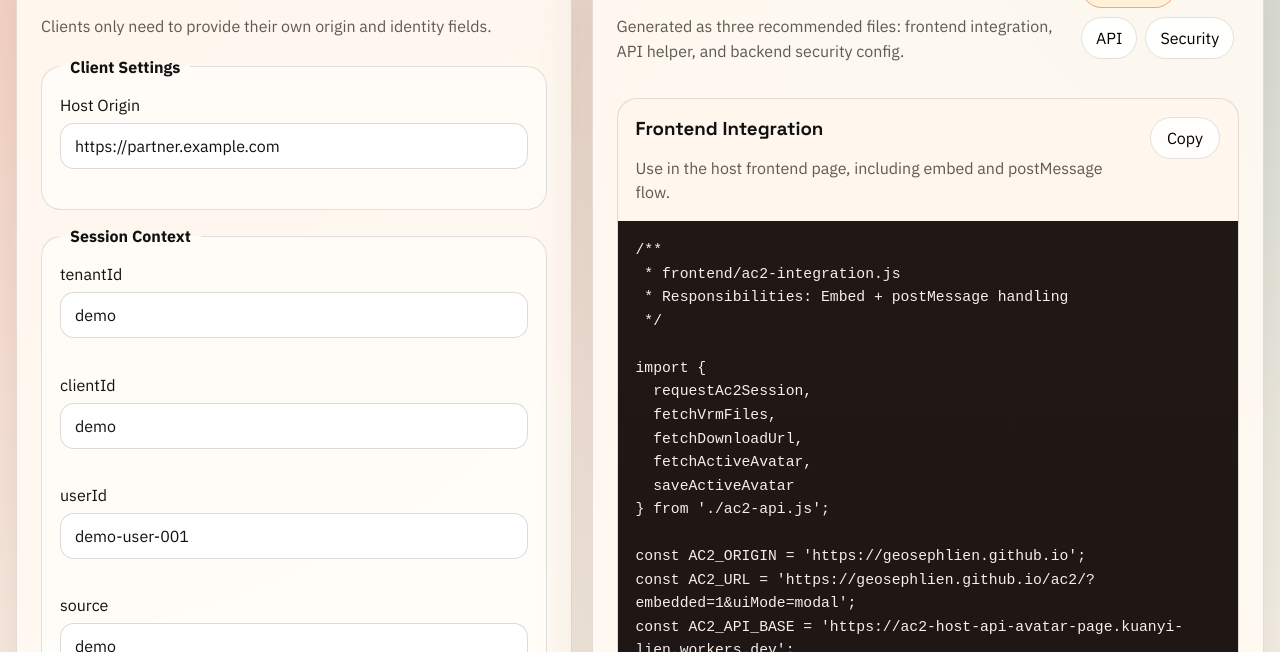
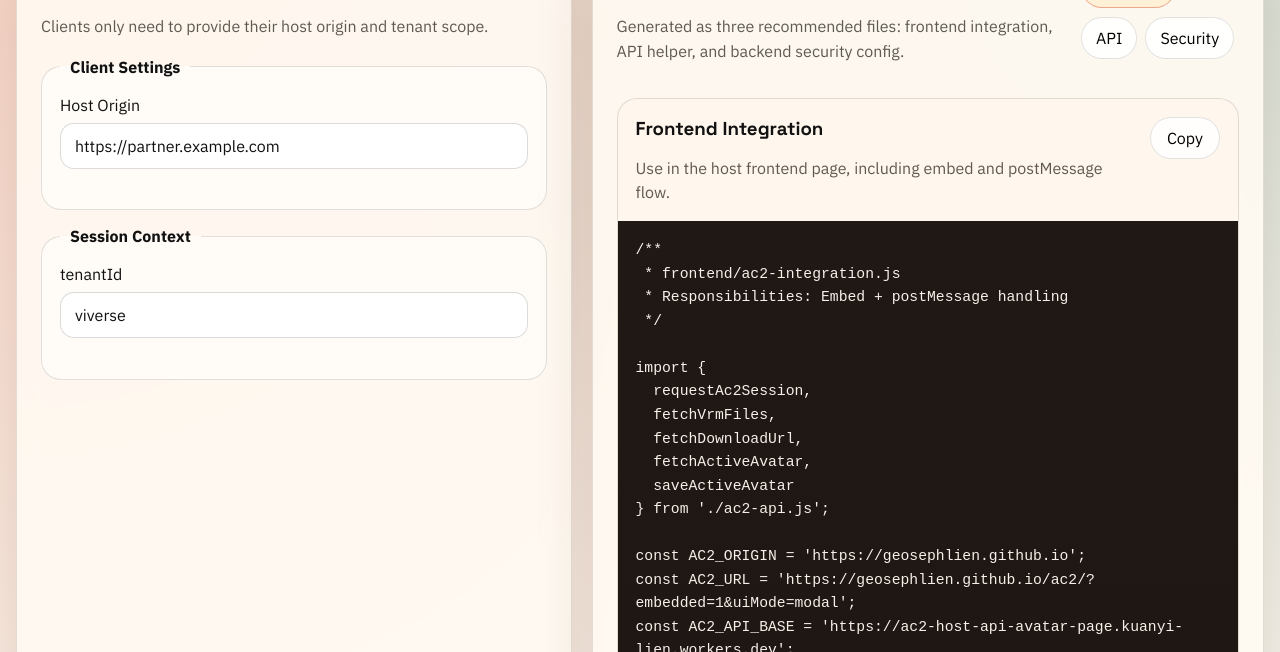
Before and after one commit to GeosephLien/register, a plain HTML site: page index.html in a window 1280 px wide. Shown: the part 148-800 px from the top of the page. Drawn offline with Linux system fonts and the light colour scheme.

Commit message:
fix session

```diff
--- a/app.js
+++ b/app.js
@@ -28,6 +28,15 @@
   );
 
   const editableFieldNames = ['hostOrigin', 'tenantId'];
+
+  function getFrameSource(hostOrigin) {
+    try {
+      const host = new URL(hostOrigin).hostname || 'partner-host';
+      return host.replace(/[^a-z0-9]+/gi, '-').replace(/^-|-$/g, '').toLowerCase() || 'partner-host';
+    } catch {
+      return 'partner-host';
+    }
+  }
 
   function getFormData() {
     const data = new FormData(form);
@@ -118,11 +127,32 @@ const CLIENT_CONTEXT = {
 };
 
 const FRAME_STYLE = {
-  source: '${values.appName.toLowerCase().replace(/\s+/g, '-')}',
+  source: '${getFrameSource(values.hostOrigin)}',
   placement: '${values.placement}',
+  breakpoint: 960,
   panelWidth: ${values.panelWidth},
   panelHeight: ${values.panelHeight},
-  panelRadius: ${values.panelRadius}
+  panelRadius: ${values.panelRadius},
+  mobilePanelWidth: null,
+  mobilePanelHeight: ${values.panelHeight},
+  mobilePanelRadius: 22,
+  padding: {
+    top: 32,
+    right: 32,
+    bottom: 32,
+    left: 32
+  },
+  mobilePadding: {
+    top: 16,
+    right: 0,
+    bottom: 16,
+    left: 0
+  },
+  backdrop: 'rgba(4, 7, 20, 0.58)',
+  backdropFilter: 'blur(12px)',
+  panelBackground: 'rgba(11, 14, 40, 0.96)',
+  frameBackground: '#050814',
+  border: '1px solid rgba(255, 255, 255, 0.18)'
 };
 
 let ac2Session = null;
@@ -339,14 +369,19 @@ function isTrustedAc2Event(event) {
 - Verify bearer session token signature and expiration on every protected endpoint.
 - Validate object key ownership against tenant scope before file operations.
 - Keep signed download URLs short-lived.
-- Never trust tenantId passed from browser directly.
+- Allowlist the host origin in Worker CORS before frontend testing.
+- Map browser tenant input to a server-side tenant policy before production use.
 
 ## 4) System-fixed Endpoints
 - AC2 URL: ${SYSTEM_DEFAULTS.ac2Url}
 - AC2 Origin: ${SYSTEM_DEFAULTS.ac2Origin}
 - API Base: ${SYSTEM_DEFAULTS.apiBase}
 
-## 5) Validation Report
+## 5) Current API Notes
+- Session API currently accepts: { tenantId }
+- Protected endpoints used by the host sample: /session, /files, /download-url, /active-avatar
+
+## 6) Validation Report
 ${issueSummary}
 `;
   }
--- a/index.html
+++ b/index.html
@@ -20,7 +20,7 @@
       <section class="panel form-panel">
         <div class="panel-header">
           <h2>Integration Form</h2>
-          <p>Clients only need to provide their own origin and identity fields.</p>
+          <p>Clients only need to provide their host origin and tenant scope.</p>
         </div>
 
         <form id="generator-form" class="generator-form">
@@ -37,26 +37,10 @@
             <legend>Session Context</legend>
             <label>
               <span>tenantId</span>
-              <input name="tenantId" type="text" value="demo">
+              <input name="tenantId" type="text" value="viverse">
               <span class="field-error" data-field-error="tenantId"></span>
             </label>
-            <label>
-              <span>clientId</span>
-              <input name="clientId" type="text" value="demo">
-              <span class="field-error" data-field-error="clientId"></span>
-            </label>
-            <label>
-              <span>userId</span>
-              <input name="userId" type="text" value="demo-user-001">
-              <span class="field-error" data-field-error="userId"></span>
-            </label>
-            <label>
-              <span>source</span>
-              <input name="source" type="text" value="demo">
-              <span class="field-error" data-field-error="source"></span>
-            </label>
           </fieldset>
-
         </form>
       </section>
 
```
